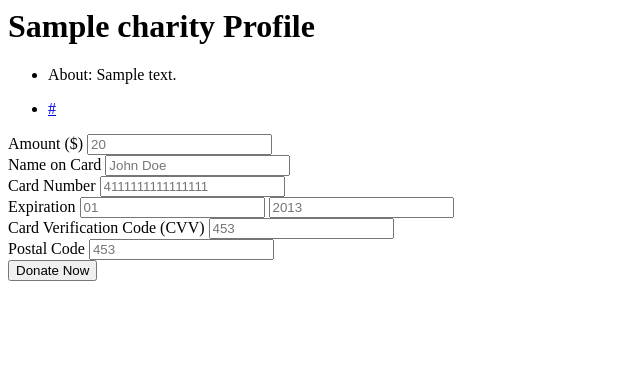
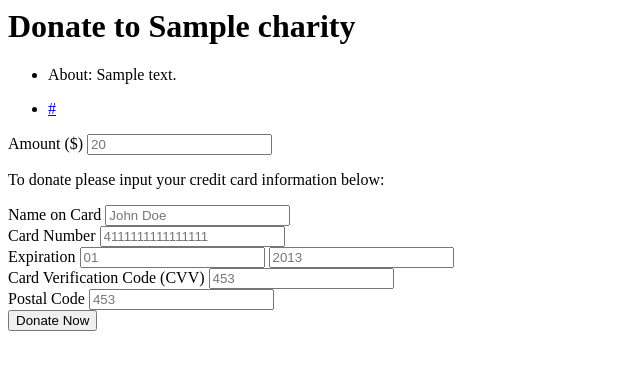
Before and after one commit to rserna2010/balanced-django-example, a Django app: a page that uses easy_donor/templates/easy_donor/charity.html in a window 1280 px wide. Shown: the top 370 px of the page, without its empty margins (0-640 px from the left). Run offline with Django 3.2, Linux system fonts and the light colour scheme; tables that the repository leaves empty hold one stand-in row (values such as "Sample post"); some libraries are stand-ins or nearby versions.

Commit message:
Edit templates

```diff
--- a/easy_donor/models.py
+++ b/easy_donor/models.py
@@ -1,10 +1,11 @@
 from django.db import models
+
 
 class Charity(models.Model):
     business_name = models.CharField(max_length=200)
     ein = models.IntegerField(max_length=9)
     email = models.EmailField(max_length=254)
-    phone = models.IntegerField(max_length=12)
+    phone = models.CharField(max_length=12)
     balanced_href = models.CharField(max_length=200)
     funding_instrument = models.CharField(max_length=200)
     description = models.CharField(max_length=200, null=True)
@@ -13,6 +14,7 @@ class Charity(models.Model):
     def __str__(self):
         return self.business_name
 
+
 class Donation(models.Model):
     charity = models.CharField(max_length=200)
     amount = models.IntegerField(default=0)
--- a/easy_donor/templates/easy_donor/add_funding_instrument.html
+++ b/easy_donor/templates/easy_donor/add_funding_instrument.html
@@ -5,6 +5,7 @@
     <script src="{% static "js/tokenize.js" %}"></script>
 </head>
 
+<h1>Please add a Bank Account</h1>
 <form role="form">
     <div>
         <label>Account Holder's Name</label>
--- a/easy_donor/templates/easy_donor/charity.html
+++ b/easy_donor/templates/easy_donor/charity.html
@@ -6,7 +6,7 @@
 </head>
 
 
-<h1>{{ charity.business_name }} Profile</h1>
+<h1>Donate to {{ charity.business_name }}</h1>
 <p1>{{ charity.name }}</p1>
 <ul>
     {% for choice in question.choice_set.all %}
@@ -33,6 +33,7 @@
     <label>Amount ($)</label>
     <input type="text" id="amount" autocomplete="off" placeholder="20" />
 </div>
+<P>To donate please input your credit card information below:</P>
 <form role="form">
     <div>
         <label>Name on Card</label>
```
Also changed, not shown: easy_donor/migrations/0003_auto_20141007_0145.py (added), 3 other files.
